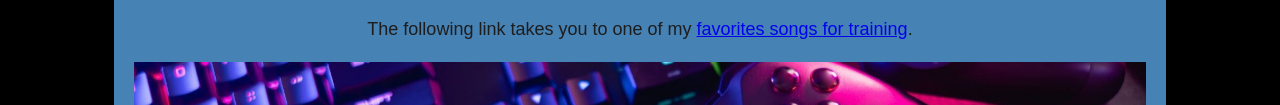
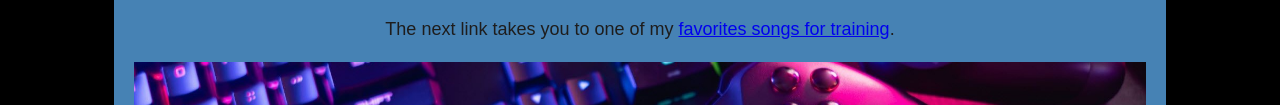
Before and after one commit to G2SantiRobeson/G2SantiRobeson.github.io, a plain HTML site: page index.html in a window 1280 px wide. Shown: the part 625-730 px from the top of the page. Drawn offline with Linux system fonts and the light colour scheme.

Commit message:
Final commit

```diff
--- a/index.html
+++ b/index.html
@@ -20,7 +20,7 @@
         <div class="block">
             <h2>Hobbies</h2>
                 <p> Regarding personal information, my hobbies are: playing video games, engaging in physical activities, both aerobic and strength training, and watching anime. </p>
-                <p> The following link takes you to one of my <a href="https://www.youtube.com/watch?v=L3wKzyIN1yk&ab_channel=RagnBoneManVEVO">favorites songs for training</a>. </p>
+                <p> The next link takes you to one of my <a href="https://www.youtube.com/watch?v=L3wKzyIN1yk&ab_channel=RagnBoneManVEVO">favorites songs for training</a>. </p>
                 <img src="img.jpg" alt="Imagen Videojuegos">
         </div>
 
```
